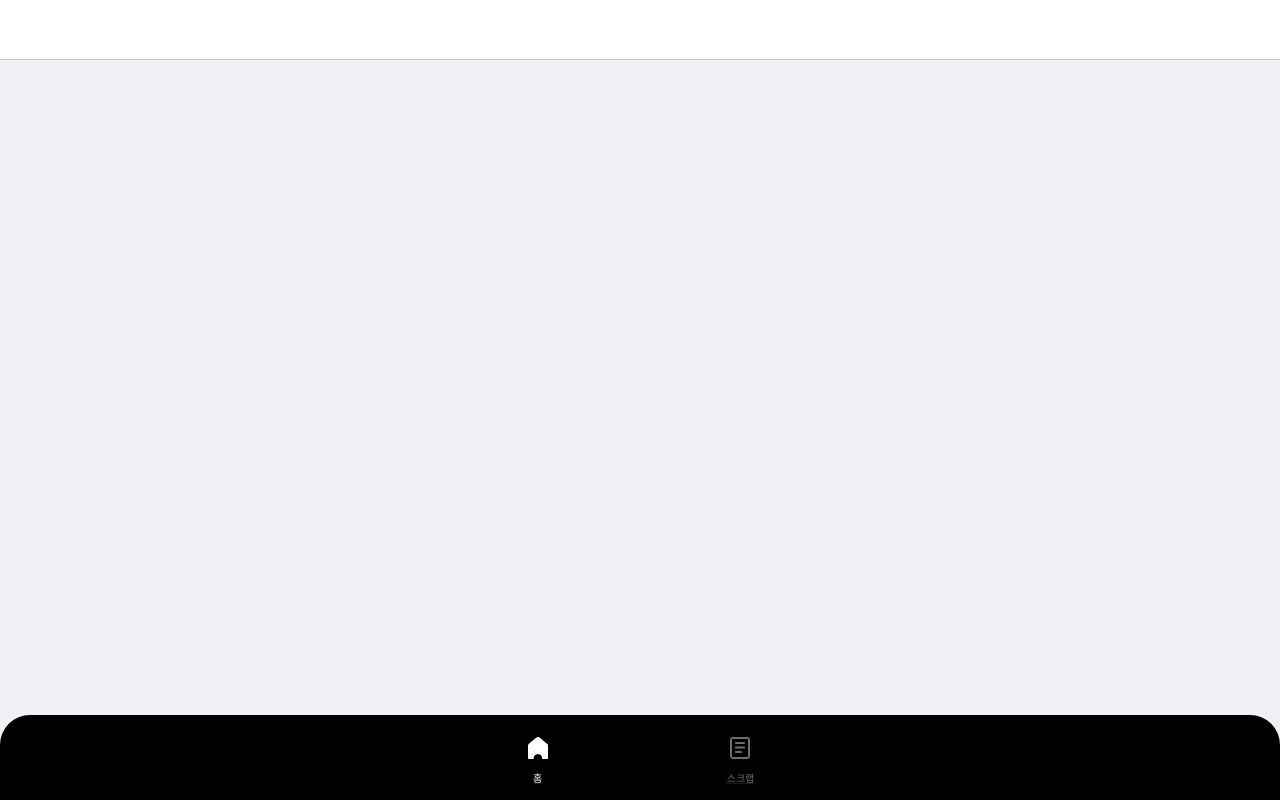
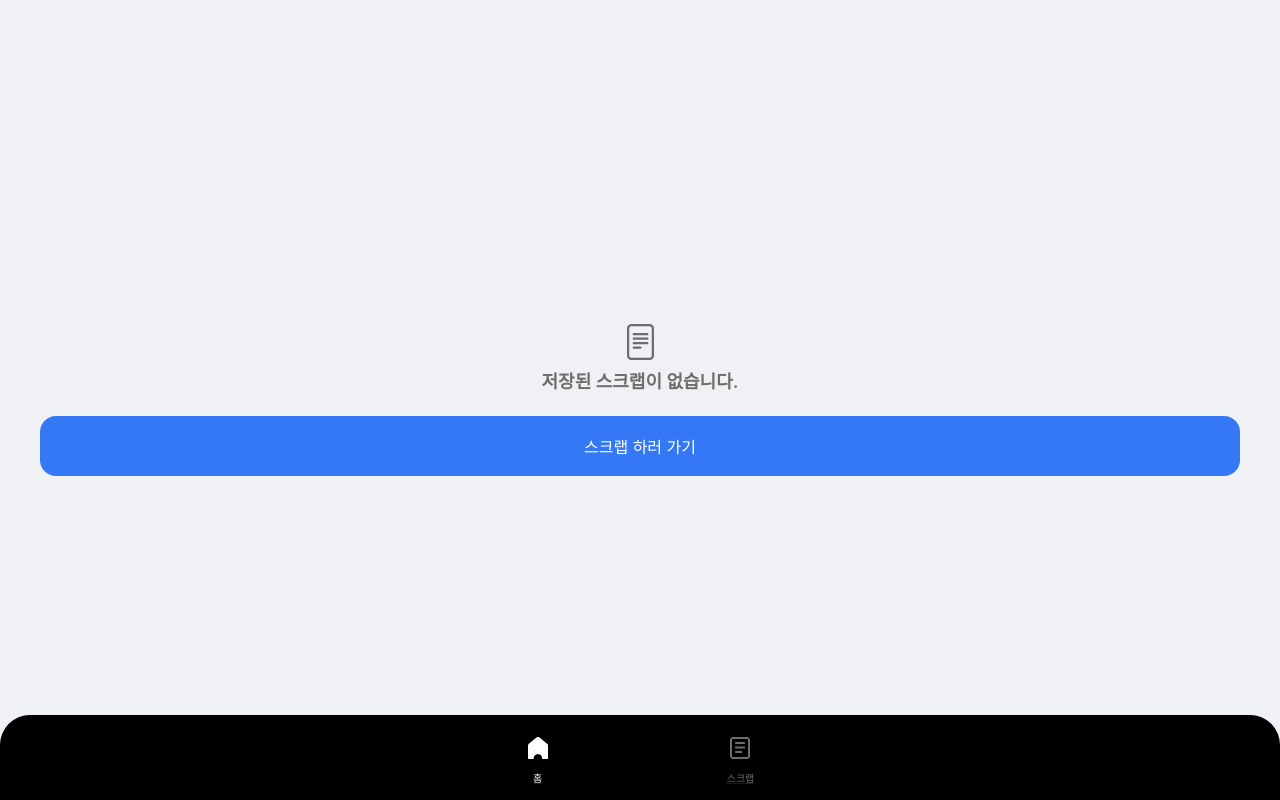
Before and after one commit to peppermintc/news-mobile, a React (Create React App) app: page /scrap in a window 1280 px wide. Built offline with nearby package versions, Linux system fonts and the light colour scheme.

Commit message:
[추가] NoScrapData 컴포넌트 추가

```diff
--- /dev/null
+++ b/src/components/NoScrapData.tsx
@@ -0,0 +1,47 @@
+import { useNavigate } from "react-router-dom";
+import styled from "styled-components";
+import FileIcon from "../img/fileIcon.png";
+
+const Container = styled.div`
+  height: 100vh;
+  display: flex;
+  flex-direction: column;
+  justify-content: center;
+  align-items: center;
+  padding: 40px;
+`;
+
+const Text = styled.span`
+  font-weight: 600;
+  font-size: 18px;
+  line-height: 28px;
+  color: #6d6d6d;
+  margin-top: 8px;
+  margin-bottom: 20px;
+`;
+
+const Button = styled.button`
+  background-color: #3478f6;
+  border-radius: 16px;
+  color: white;
+  border: none;
+  font-size: 16px;
+  width: 100%;
+  padding: 18px 0;
+  cursor: pointer;
+`;
+
+const NoScrapData = () => {
+  const navigate = useNavigate();
+  const onButtonClick = () => navigate("/");
+
+  return (
+    <Container>
+      <img src={FileIcon} alt="file" />
+      <Text>저장된 스크랩이 없습니다.</Text>
+      <Button onClick={onButtonClick}>스크랩 하러 가기</Button>
+    </Container>
+  );
+};
+
+export default NoScrapData;
--- a/src/pages/ScrapPage.tsx
+++ b/src/pages/ScrapPage.tsx
@@ -1,6 +1,7 @@
 import { useLayoutEffect, useState } from "react";
 import styled from "styled-components";
 import ArticleList from "../components/ArticleList";
+import NoScrapData from "../components/NoScrapData";
 import ScrapFilterBar from "../components/ScrapFilterBar";
 import { Article } from "../interfaces";
 
@@ -24,8 +25,13 @@ const ScrapPage = () => {
 
   return (
     <Container>
-      <ScrapFilterBar />
-      <ArticleList articles={scrappedArticles} />
+      {scrappedArticles.length === 0 && <NoScrapData />}
+      {scrappedArticles.length > 0 && (
+        <>
+          <ScrapFilterBar />
+          <ArticleList articles={scrappedArticles} />
+        </>
+      )}
     </Container>
   );
 };
```
Also changed, not shown: src/img/fileIcon.png (added).
